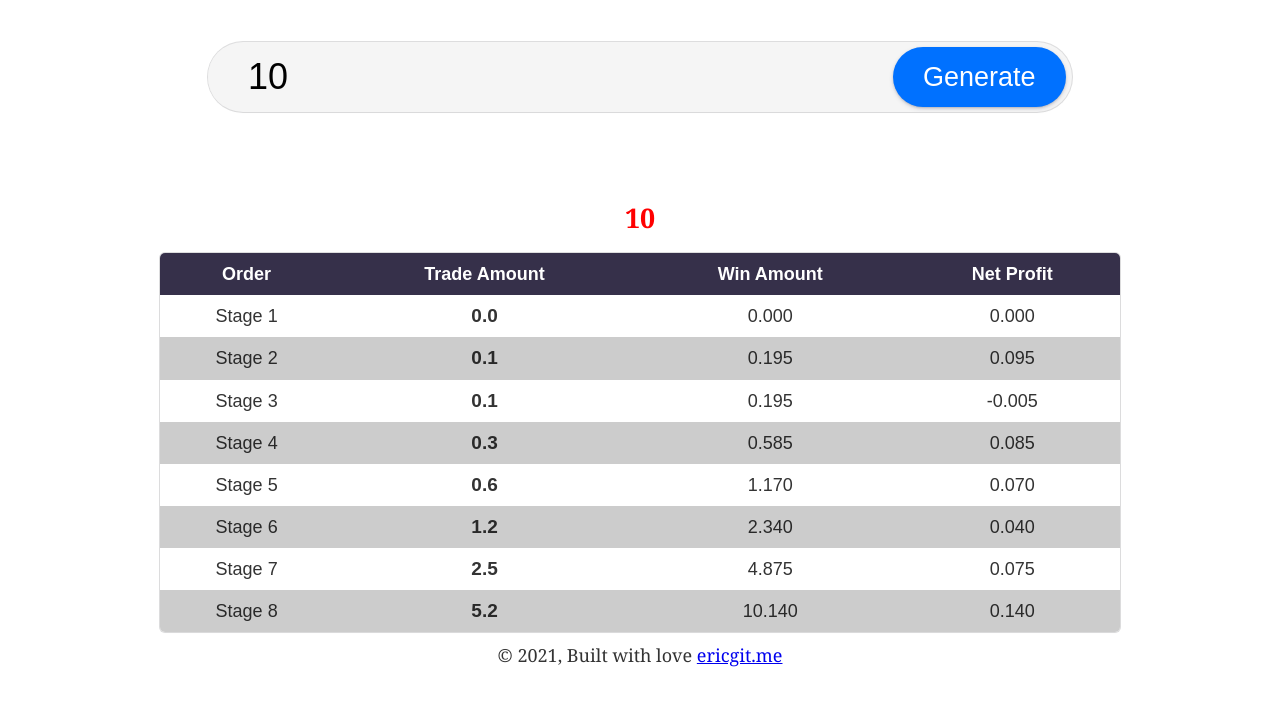
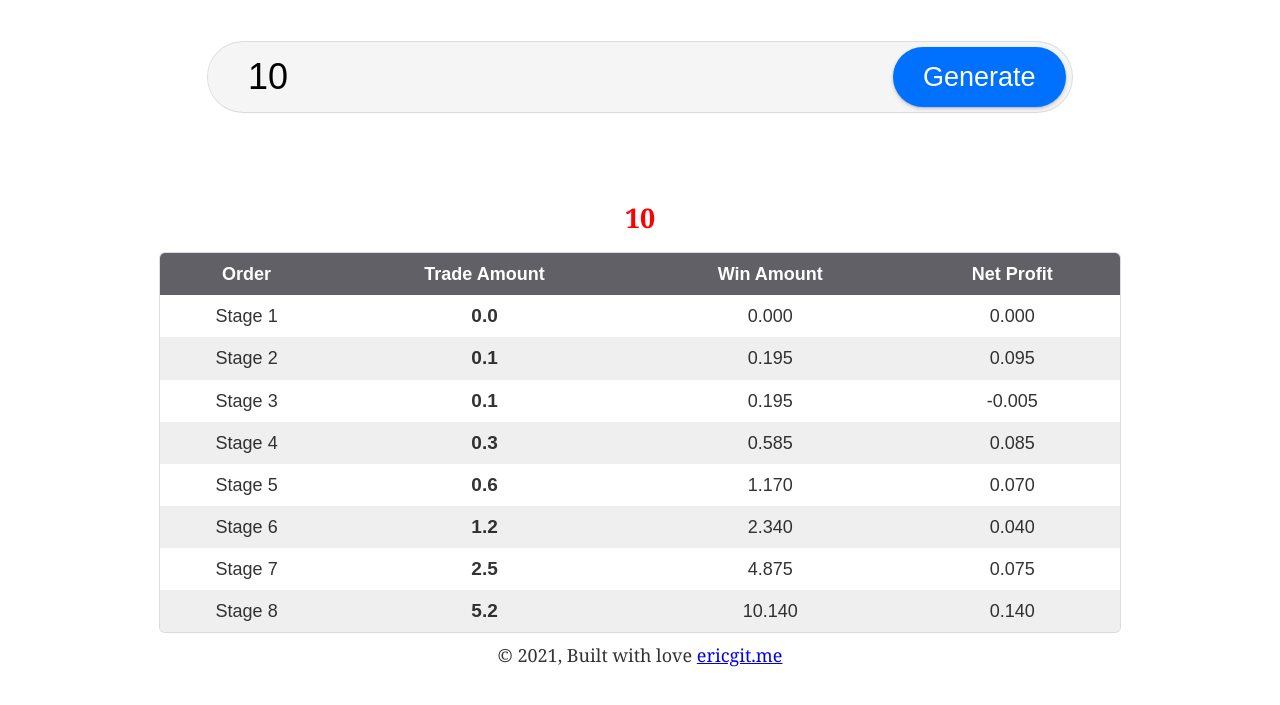
Before and after one commit to lifeeric/hfcpak-table-generator, a Gatsby site: page / in a window 1280 px wide. Shown: the part 81-786 px from the top of the page. Built offline with nearby package versions, Linux system fonts and the light colour scheme; Gatsby itself is replaced by a stand-in of ours.

Commit message:
[FIXED] improved color

```diff
--- a/src/components/table.css
+++ b/src/components/table.css
@@ -7,7 +7,7 @@
 }
 
 .limiter h2 {
-color: red;
+    color: red;
 }
 
 .table100 table {
@@ -22,7 +22,7 @@ color: red;
 }
 
 .table100-head {
-    background-color: #36304A;
+    background-color: #626067;
     width: 100%;
     color: #fff
 }
@@ -33,7 +33,7 @@ color: red;
 }
 
 .table100 tbody tr:nth-child(even) {
-    background-color: #ccc;
+    background-color: #efefef;
 }
 
 .trade {
```
